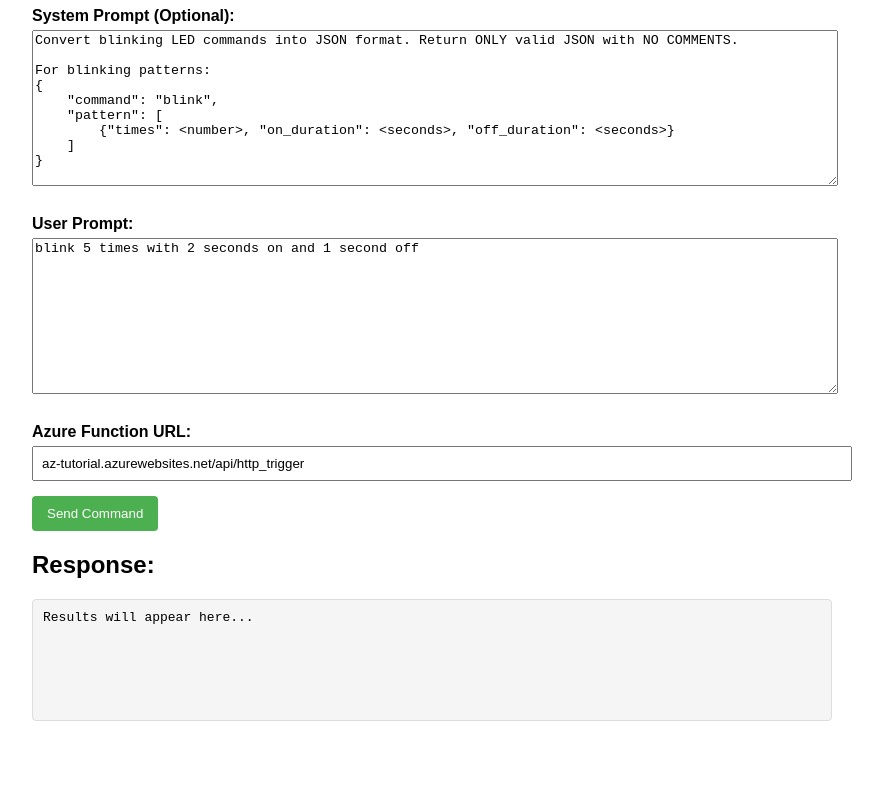
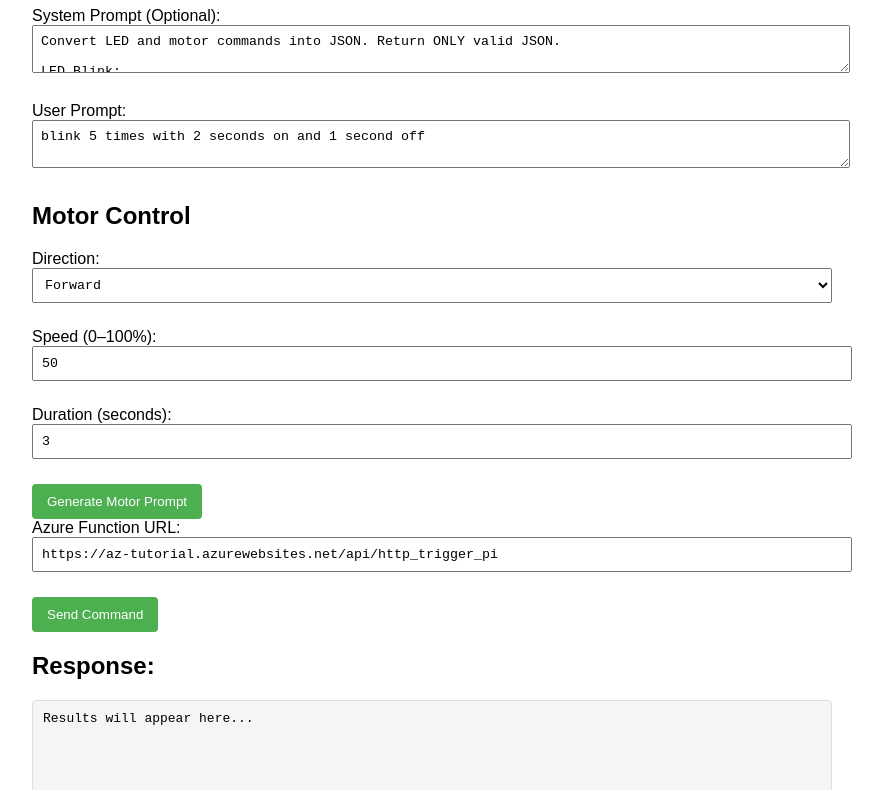
Before and after one commit to Jeveloper3/my-first-static-web-app, a website: page src/index.html in a window 1280 px wide. Shown: the part 93-883 px from the top of the page, without its empty margins (208-1091 px from the left). Drawn offline with Linux system fonts and the light colour scheme.

Commit message:
Update index.html

```diff
--- a/src/index.html
+++ b/src/index.html
@@ -3,7 +3,7 @@
 <head>
     <meta charset="UTF-8">
     <meta name="viewport" content="width=device-width, initial-scale=1.0">
-    <title>LED Blink Controller</title>
+    <title>LED & Motor Controller</title>
     <style>
         body {
             font-family: Arial, sans-serif;
@@ -11,9 +11,9 @@
             margin: 0 auto;
             padding: 20px;
         }
-        textarea {
+        textarea, input, select {
             width: 100%;
-            height: 150px;
+            padding: 8px;
             margin-bottom: 10px;
             font-family: monospace;
         }
@@ -40,11 +40,6 @@
         .form-group {
             margin-bottom: 15px;
         }
-        label {
-            display: block;
-            margin-bottom: 5px;
-            font-weight: bold;
-        }
         .status {
             margin-top: 10px;
             padding: 10px;
@@ -61,13 +56,14 @@
     </style>
 </head>
 <body>
-    <h1>LED Blink Controllers YIPPE</h1>
+    <h1>LED & Motor Controller</h1>
 
+    <!-- System Prompt -->
     <div class="form-group">
         <label for="system-prompt">System Prompt (Optional):</label>
-        <textarea id="system-prompt">Convert blinking LED commands into JSON format. Return ONLY valid JSON with NO COMMENTS.
+        <textarea id="system-prompt">Convert LED and motor commands into JSON. Return ONLY valid JSON.
 
-For blinking patterns:
+LED Blink:
 {
     "command": "blink",
     "pattern": [
@@ -75,18 +71,46 @@ For blinking patterns:
     ]
 }
 
-Return ONLY the JSON object. No explanations, comments, or code blocks.</textarea>
+Motor Control:
+{
+    "command": "motor",
+    "direction": "forward|reverse|left|right",
+    "speed": <0-100>,
+    "duration": <seconds>
+}</textarea>
     </div>
 
+    <!-- User Prompt -->
     <div class="form-group">
         <label for="user-prompt">User Prompt:</label>
-        <textarea id="user-prompt" placeholder="Enter your blinking command here...">blink 5 times with 2 seconds on and 1 second off</textarea>
+        <textarea id="user-prompt" placeholder="Enter LED or motor command here...">blink 5 times with 2 seconds on and 1 second off</textarea>
     </div>
 
+    <!-- Motor Control UI -->
+    <h2>Motor Control</h2>
+    <div class="form-group">
+        <label for="motor-direction">Direction:</label>
+        <select id="motor-direction">
+            <option value="forward">Forward</option>
+            <option value="reverse">Reverse</option>
+            <option value="left">Turn Left</option>
+            <option value="right">Turn Right</option>
+        </select>
+    </div>
+    <div class="form-group">
+        <label for="motor-speed">Speed (0–100%):</label>
+        <input type="number" id="motor-speed" value="50" min="0" max="100" />
+    </div>
+    <div class="form-group">
+        <label for="motor-duration">Duration (seconds):</label>
+        <input type="number" id="motor-duration" value="3" min="1" />
+    </div>
+    <button id="generate-motor-prompt">Generate Motor Prompt</button>
+
+    <!-- Azure Function URL -->
     <div class="form-group">
         <label for="function-url">Azure Function URL:</label>
-        <input type="text" id="function-url" style="width: 100%; padding: 8px;"
-               value="az-tutorial.azurewebsites.net/api/http_trigger">
+        <input type="text" id="function-url" value="https://az-tutorial.azurewebsites.net/api/http_trigger_pi">
     </div>
 
     <button id="send-button">Send Command</button>
@@ -96,6 +120,15 @@ Return ONLY the JSON object. No explanations, comments, or code blocks.</textare
     <div id="status" class="status"></div>
 
     <script>
+        document.getElementById('generate-motor-prompt').addEventListener('click', () => {
+            const direction = document.getElementById('motor-direction').value;
+            const speed = document.getElementById('motor-speed').value;
+            const duration = document.getElementById('motor-duration').value;
+
+            const prompt = `move motors ${direction} at ${speed}% speed for ${duration} seconds`;
+            document.getElementById('user-prompt').value = prompt;
+        });
+
         document.getElementById('send-button').addEventListener('click', async () => {
             const systemPrompt = document.getElementById('system-prompt').value;
             const userPrompt = document.getElementById('user-prompt').value;
@@ -108,7 +141,6 @@ Return ONLY the JSON object. No explanations, comments, or code blocks.</textare
             statusDiv.textContent = '';
 
             try {
-                // Using the working format from your curl command
                 const response = await fetch(functionUrl, {
                     method: 'POST',
                     headers: {
@@ -116,7 +148,6 @@ Return ONLY the JSON object. No explanations, comments, or code blocks.</textare
                     },
                     body: JSON.stringify({
                         "user_prompt": userPrompt,
-                        // Only include system_prompt if you're sure the API supports it
                         ...(systemPrompt ? {"system_prompt": systemPrompt} : {})
                     })
                 });
@@ -127,12 +158,10 @@ Return ONLY the JSON object. No explanations, comments, or code blocks.</textare
 
                 const data = await response.text();
                 responseDiv.textContent = data;
-
                 statusDiv.className = 'status success';
                 statusDiv.textContent = 'Command sent successfully!';
             } catch (error) {
                 responseDiv.textContent = 'Request failed';
-
                 statusDiv.className = 'status error';
                 statusDiv.innerHTML = `
                     <strong>Error: ${error.message}</strong><br>
@@ -141,8 +170,6 @@ Return ONLY the JSON object. No explanations, comments, or code blocks.</textare
                         <li>Make sure your Azure Function is running</li>
                         <li>Verify that CORS is enabled on your Function App</li>
                     </ul>
-                    <p>Working curl command for reference:</p>
-                    <code>curl -X POST ${functionUrl} -H "Content-Type: application/json" -d '{"user_prompt": "${userPrompt.replace(/"/g, '\\"')}"}'</code>
                 `;
             }
         });
```
